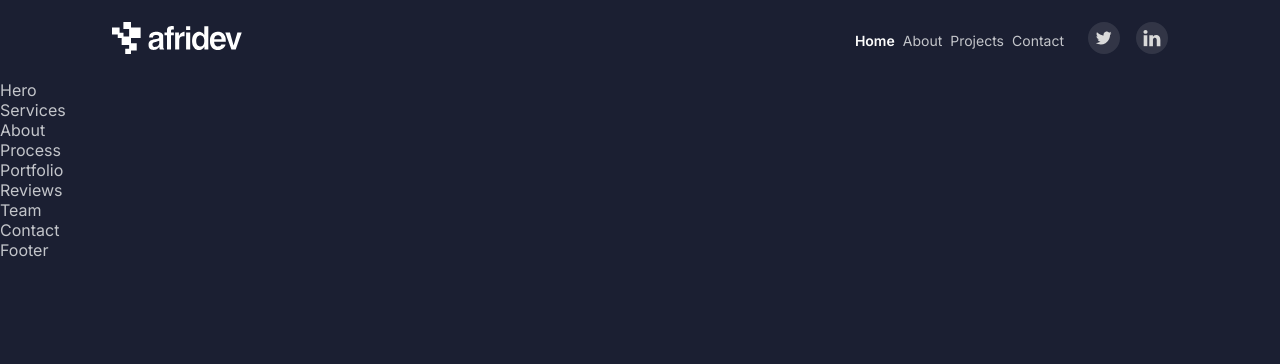
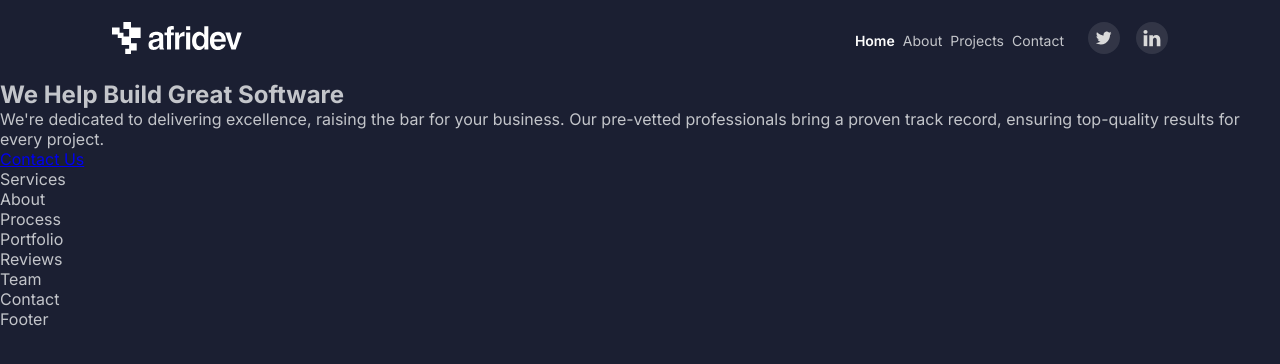
Before and after one commit to Kess4obehi/afridev-site, a React (Vite) app: page / in a window 1280 px wide. Shown: the top 364 px of the page. Built offline with nearby package versions, Linux system fonts and the light colour scheme.

Commit message:
Added content to hero section

```diff
--- a/src/components/Hero.jsx
+++ b/src/components/Hero.jsx
@@ -1,6 +1,14 @@
 function Hero() {
     return (
-        <section>Hero</section>
+        <section className="hero">
+            <div className="hero-content">
+                <h1>We Help Build Great Software</h1>
+                <p>We're dedicated to delivering excellence, raising the bar for your business. Our pre-vetted professionals bring a proven track record, ensuring top-quality results for every project.</p>
+                <a className="btn" href="#contact">
+                    Contact Us
+                </a>
+            </div>
+        </section>
     );
 }
 
--- a/src/components/Navbar.css
+++ b/src/components/Navbar.css
@@ -30,16 +30,16 @@
     color: var(--color-text);
     transition: color 0.2s ease;
 }
-.navbar-links a:hover {
-    color: red;
-}
-
 
 .navbar-links a.current {
     font-weight: 600;
     color: var(--color-heading);
 }
 
+.navbar-links a:hover {
+    color: var(--color-heading);
+    font-weight: 700;
+}
 
 .navbar-social {
     display: flex;
```
